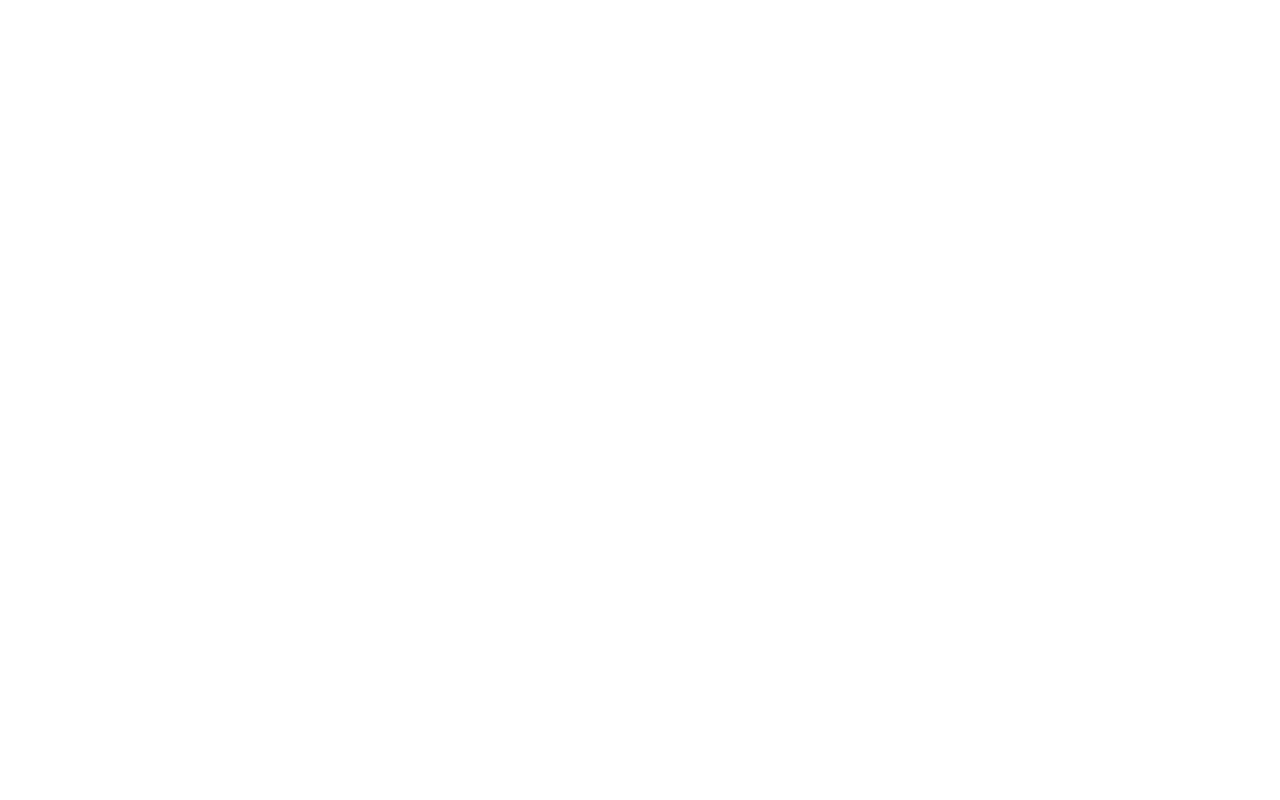
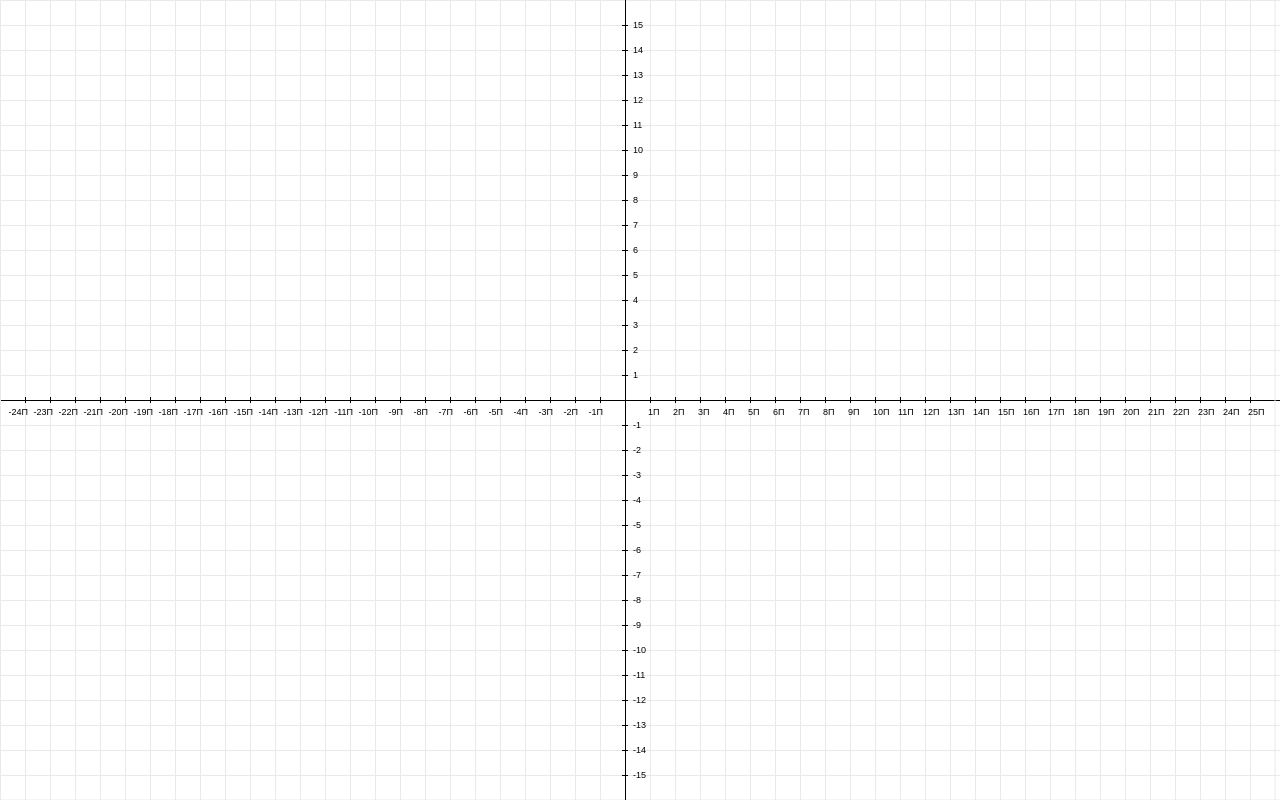
Before and after one commit to 1estis/flat-complex-number-calculator, a plain HTML site: page index.html in a window 1280 px wide. Drawn offline with Linux system fonts and the light colour scheme.

Commit message:
Add grid

```diff
--- /dev/null
+++ b/code.js
@@ -0,0 +1,142 @@
+var grid_size = 25;
+var x_axis_starting_point = { number: 1, suffix: '\u03a0' };
+var y_axis_starting_point = { number: 1, suffix: '' };
+
+var canvas = document.getElementById("my-canvas");
+var ctx = canvas.getContext("2d");
+
+
+function draw_grid() {
+
+  canvas.width = document.body.clientWidth;
+  canvas.height = document.body.clientHeight;
+
+  var canvas_width = canvas.clientWidth;
+  var canvas_height = canvas.clientHeight;
+
+  var num_lines_x = Math.floor(canvas_height/grid_size);
+  var num_lines_y = Math.floor(canvas_width/grid_size);
+  var x_axis_distance_grid_lines = Math.floor(num_lines_x/2);
+  var y_axis_distance_grid_lines = Math.floor(num_lines_y/2);
+
+  // Draw grid lines along X-axis
+  for(var i=0; i<=num_lines_x; i++) {
+      ctx.beginPath();
+      ctx.lineWidth = 1;
+
+      // If line represents X-axis draw in different color
+      if(i == x_axis_distance_grid_lines)
+          ctx.strokeStyle = "#000000";
+      else
+          ctx.strokeStyle = "#e9e9e9";
+
+      if(i == num_lines_x) {
+          ctx.moveTo(0, grid_size*i);
+          ctx.lineTo(canvas_width, grid_size*i);
+      }
+      else {
+          ctx.moveTo(0, grid_size*i+0.5);
+          ctx.lineTo(canvas_width, grid_size*i+0.5);
+      }
+      ctx.stroke();
+  }
+
+  // Draw grid lines along Y-axis
+  for(i=0; i<=num_lines_y; i++) {
+      ctx.beginPath();
+      ctx.lineWidth = 1;
+
+      // If line represents X-axis draw in different color
+      if(i == y_axis_distance_grid_lines)
+          ctx.strokeStyle = "#000000";
+      else
+          ctx.strokeStyle = "#e9e9e9";
+
+      if(i == num_lines_y) {
+          ctx.moveTo(grid_size*i, 0);
+          ctx.lineTo(grid_size*i, canvas_height);
+      }
+      else {
+          ctx.moveTo(grid_size*i+0.5, 0);
+          ctx.lineTo(grid_size*i+0.5, canvas_height);
+      }
+      ctx.stroke();
+  }
+
+  // Translate to the new origin. Now Y-axis of the canvas is opposite to the Y-axis of the graph. So the y-coordinate of each element will be negative of the actual
+  ctx.translate(y_axis_distance_grid_lines*grid_size, x_axis_distance_grid_lines*grid_size);
+
+  // Ticks marks along the positive X-axis
+  for(i=1; i<(num_lines_y - y_axis_distance_grid_lines); i++) {
+      ctx.beginPath();
+      ctx.lineWidth = 1;
+      ctx.strokeStyle = "#000000";
+
+      // Draw a tick mark 6px long (-3 to 3)
+      ctx.moveTo(grid_size*i+0.5, -3);
+      ctx.lineTo(grid_size*i+0.5, 3);
+      ctx.stroke();
+
+      // Text value at that point
+      ctx.font = '9px Arial';
+      ctx.textAlign = 'start';
+      ctx.fillText(x_axis_starting_point.number*i + x_axis_starting_point.suffix, grid_size*i-2, 15);
+  }
+
+  // Ticks marks along the negative X-axis
+  for(i=1; i<y_axis_distance_grid_lines; i++) {
+      ctx.beginPath();
+      ctx.lineWidth = 1;
+      ctx.strokeStyle = "#000000";
+
+      // Draw a tick mark 6px long (-3 to 3)
+      ctx.moveTo(-grid_size*i+0.5, -3);
+      ctx.lineTo(-grid_size*i+0.5, 3);
+      ctx.stroke();
+
+      // Text value at that point
+      ctx.font = '9px Arial';
+      ctx.textAlign = 'end';
+      ctx.fillText(-x_axis_starting_point.number*i + x_axis_starting_point.suffix, -grid_size*i+3, 15);
+  }
+
+  // Ticks marks along the positive Y-axis
+  // Positive Y-axis of graph is negative Y-axis of the canvas
+  for(i=1; i<(num_lines_x - x_axis_distance_grid_lines); i++) {
+      ctx.beginPath();
+      ctx.lineWidth = 1;
+      ctx.strokeStyle = "#000000";
+
+      // Draw a tick mark 6px long (-3 to 3)
+      ctx.moveTo(-3, grid_size*i+0.5);
+      ctx.lineTo(3, grid_size*i+0.5);
+      ctx.stroke();
+
+      // Text value at that point
+      ctx.font = '9px Arial';
+      ctx.textAlign = 'start';
+      ctx.fillText(-y_axis_starting_point.number*i + y_axis_starting_point.suffix, 8, grid_size*i+3);
+  }
+
+  // Ticks marks along the negative Y-axis
+  // Negative Y-axis of graph is positive Y-axis of the canvas
+  for(i=1; i<x_axis_distance_grid_lines; i++) {
+      ctx.beginPath();
+      ctx.lineWidth = 1;
+      ctx.strokeStyle = "#000000";
+
+      // Draw a tick mark 6px long (-3 to 3)
+      ctx.moveTo(-3, -grid_size*i+0.5);
+      ctx.lineTo(3, -grid_size*i+0.5);
+      ctx.stroke();
+
+      // Text value at that point
+      ctx.font = '9px Arial';
+      ctx.textAlign = 'start';
+      ctx.fillText(y_axis_starting_point.number*i + y_axis_starting_point.suffix, 8, -grid_size*i+3);
+  }
+}
+draw_grid();
+
+
+document.body.onresize = draw_grid;
--- a/index.html
+++ b/index.html
@@ -1,13 +1,34 @@
+<!DOCTYPE html>
 <html>
-   <head></head>
-   <body>
-     <canvas id="canvas1"
-   width="100%" height="100%"></canvas>
+  <head>
+    <meta http-equiv="Content-Type" content="text/html; charset=UTF-8" />
+    <style type="text/css">
 
-   <script>
-      var can = document.getElementById("canvas1");
-      var ctx = can.getContext("2d");
-   </script>
+      html, body {
+        /* background: black; */
+        width: 100%;
+        height: 100%;
+        margin: 0;
+        padding: 0;
+        overflow: hidden;
+      }
 
-   </body>
+      canvas {
+        /* background: gray; */
+        display: block;
+        margin: 0;
+      }
+
+    </style>
+
+  </head>
+
+<body>
+
+  <canvas id="my-canvas"></canvas>
+
+  <script src="code.js" type="text/javascript" charset="utf-8"></script>
+
+</body>
+
 </html>
```
